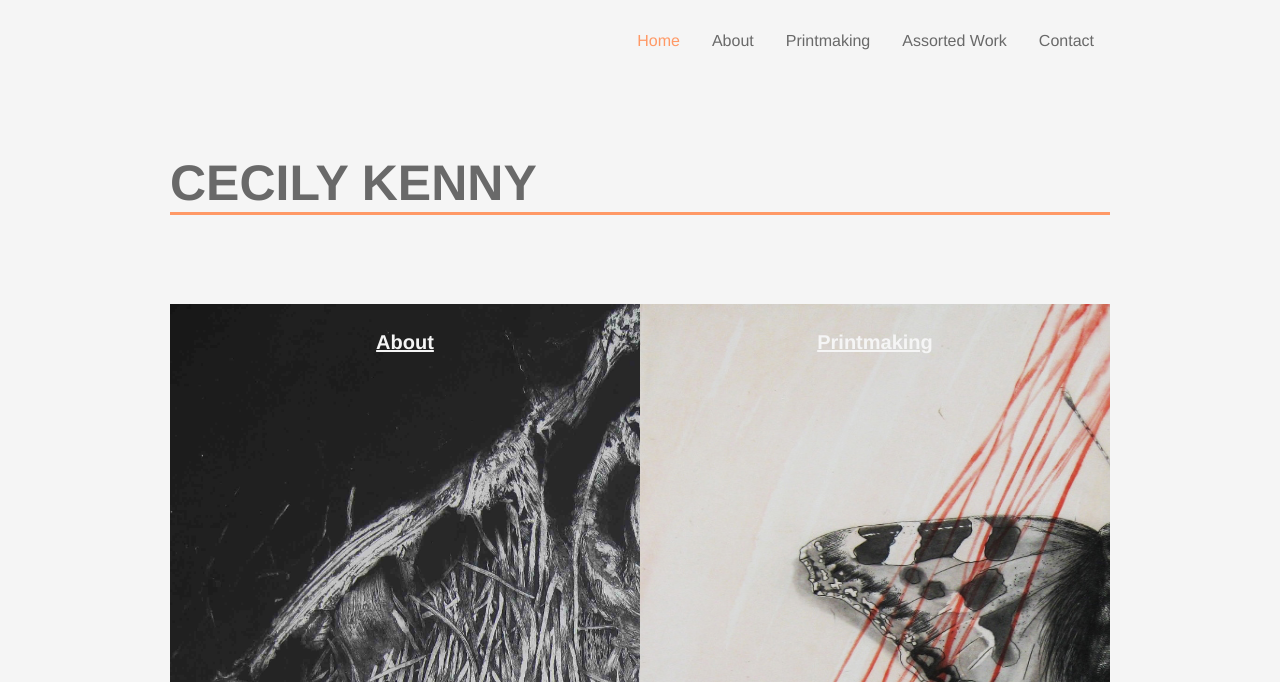
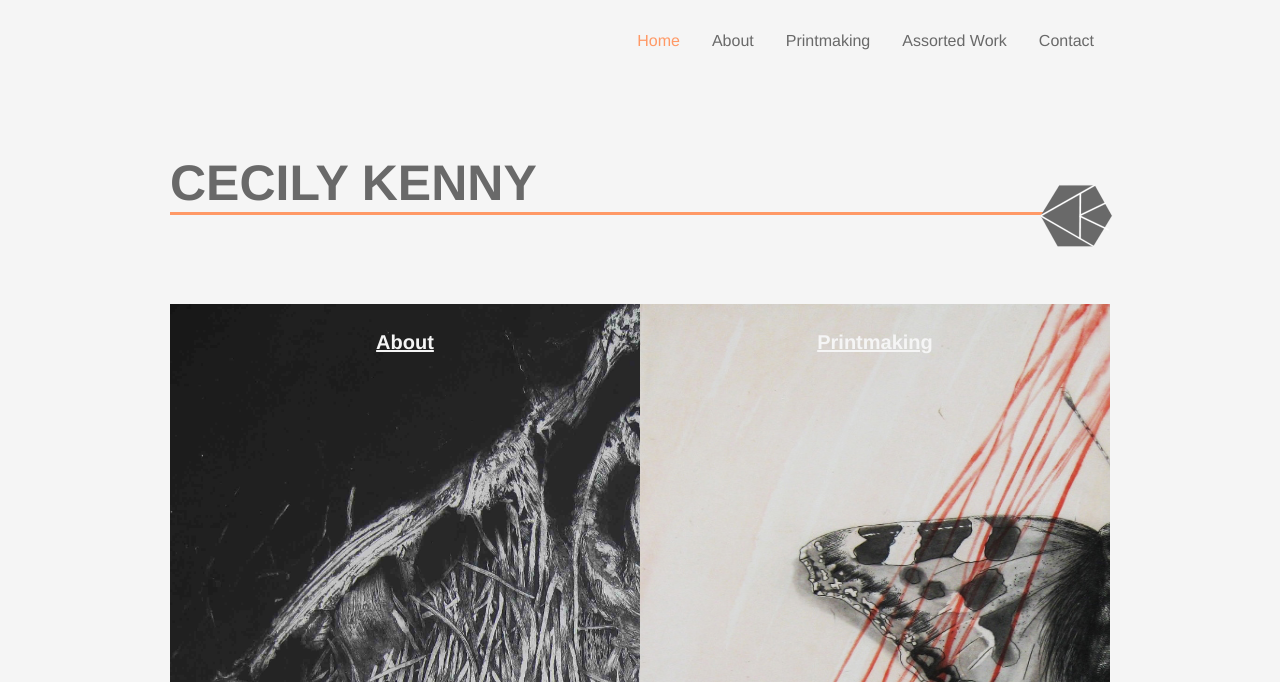
Before and after one commit to K00000392/WebDevelopment, a plain HTML site: page index.html in a window 1280 px wide. Shown: the top 682 px of the page. Drawn offline with Linux system fonts and the light colour scheme.

Commit message:
Added logo

```diff
--- a/css/styles.css
+++ b/css/styles.css
@@ -17,6 +17,13 @@ nav ul {
     overflow: hidden;
     background-color: none;
 }
+
+#heading .logo {
+  float:right;
+    margin-top: 7px;
+    margin-right: -40px
+}
+
 
 nav .selected {
 
--- a/index.html
+++ b/index.html
@@ -6,11 +6,11 @@
     </head>
     <body>
         <div id="container">
+
        <nav>
 
+            <ul>
 
-
-            <ul>
      <li><a href="page4.html"> Contact</a></li>
  <li><a href="page2.html">Assorted Work</a></li>
   <li><a href="page3.html">Printmaking</a>
@@ -20,7 +20,9 @@
              </nav>
 
   <div id="heading">
-        <h1>CECILY KENNY</h1>
+
+        <h1>CECILY KENNY<img src="img/grey.svg" alt="grey" class="logo" style="width:15%;height:15%;"/></h1>
+
     </div>
 
 
```
Also changed, not shown: bio.html (+1 -1 lines), page2.html (+1 -1 lines), page3.html (+1 -1 lines), page4.html (+1 -1 lines), img/grey.svg (added), 2 other files.
